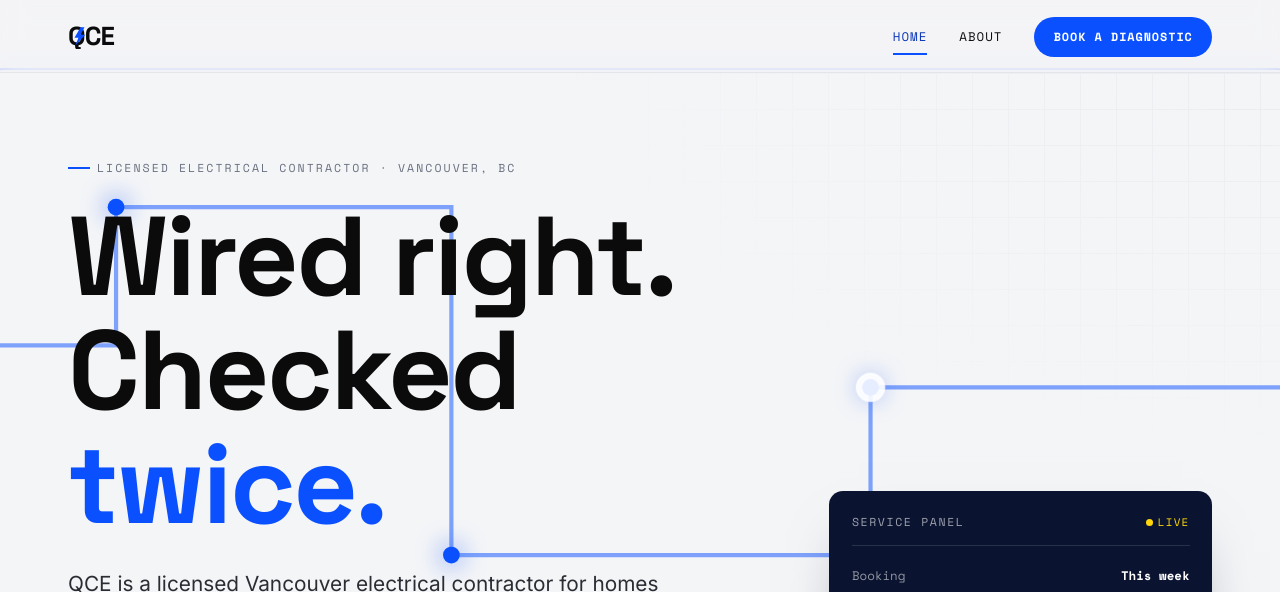
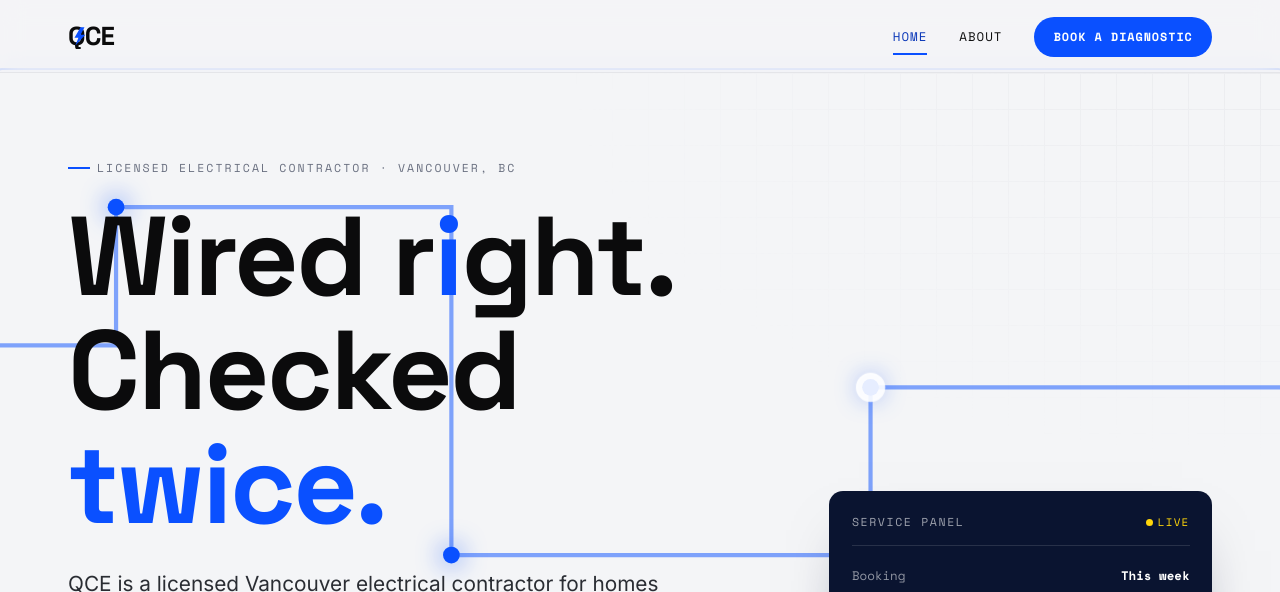
Before and after one commit to NicolasCandelaria/QCE-Electrical, a plain HTML site: page index.html in a window 1280 px wide. Shown: the top 592 px of the page. Drawn offline with nearby package versions, Linux system fonts and the light colour scheme.

Commit message:
Highlight the i in Wired right on the hero headline
Co-authored-by: Cursor <cursoragent@cursor.com>

```diff
--- a/index.html
+++ b/index.html
@@ -379,7 +379,7 @@
       <div class="container hero__inner">
         <div>
           <span class="eyebrow">Licensed electrical contractor · Vancouver, BC</span>
-          <h1>Wired right.<br>Checked <span class="blue">twice.</span></h1>
+          <h1>Wired r<span class="blue">i</span>ght.<br>Checked <span class="blue">twice.</span></h1>
           <p class="hero__lead">QCE is a licensed Vancouver electrical contractor for homes and small institutions. Panel upgrades, rewiring, EV chargers, and fast diagnostics, completed to BC electrical code.</p>
           <div class="hero__actions">
             <a class="btn btn--primary" href="#contact" data-route="contact">Book a diagnostic <span class="arr">→</span></a>
```
